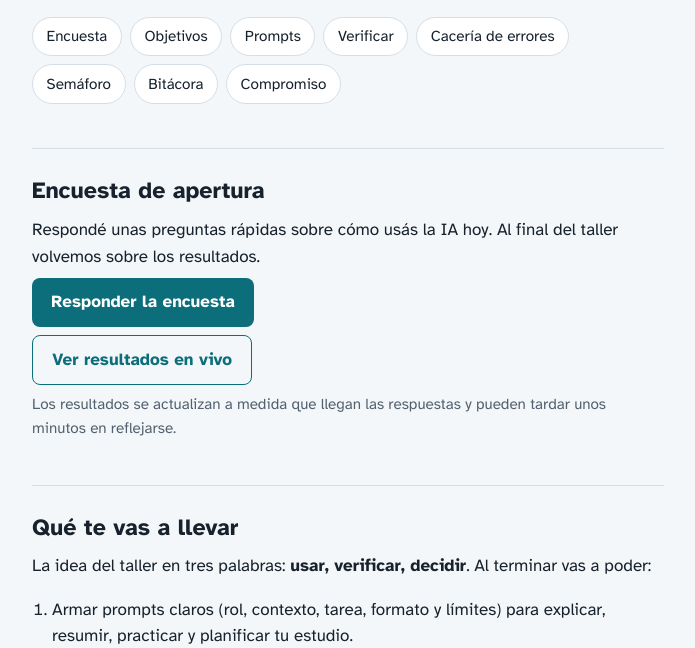
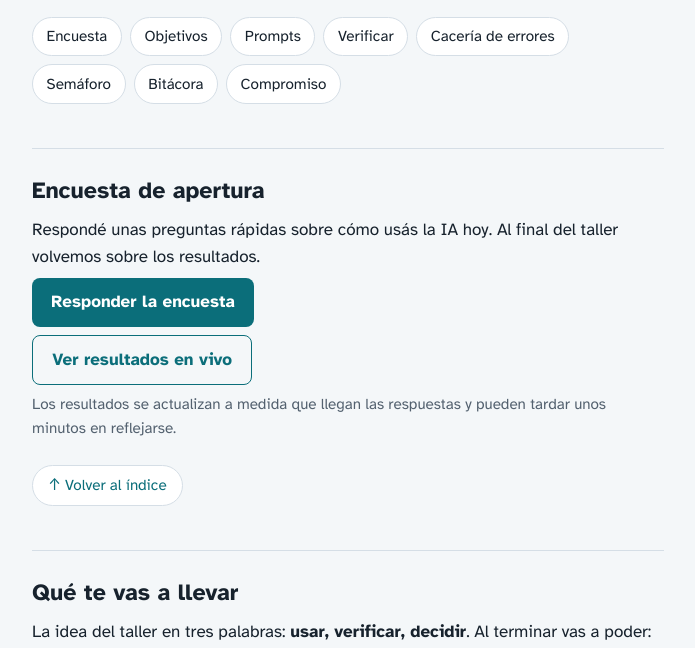
Before and after one commit to LeoUnahur/Guia_taller_Entrena_la_maquina, a plain HTML site: page index.html in a window 1280 px wide. Shown: the part 152-800 px from the top of the page, without its empty margins (292-987 px from the left). Drawn offline with Linux system fonts and the light colour scheme.

Commit message:
botón al indice
Se agregó el botón volver al indice en todas las secciones

```diff
--- a/index.html
+++ b/index.html
@@ -37,6 +37,9 @@ button{font:inherit;font-weight:700;min-height:2.75rem;padding:.4rem 1.1rem;bord
 button.ghost{background:transparent;color:var(--accent);border:1px solid var(--accent)}
 .btn{display:inline-block;min-height:2.75rem;padding:.7rem 1.2rem;border-radius:.5rem;background:var(--accent);color:var(--accent-ink);font-weight:700;text-decoration:none}
 .btn.alt{background:transparent;color:var(--accent);border:1px solid var(--accent)}
+.top{margin:1.5rem 0 0}
+.top a{display:inline-block;padding:.5rem .95rem;border:1px solid var(--line);border-radius:999px;background:var(--surface);color:var(--accent);font-size:.95rem;text-decoration:none}
+.top a:hover{border-color:var(--accent)}
 pre{white-space:pre-wrap;word-wrap:break-word;overflow-wrap:anywhere;background:var(--surface);border:1px solid var(--line);border-radius:.5rem;padding:.85rem 1rem;font:inherit;font-size:.98rem;margin:.6rem 0}
 .case{background:var(--surface);border:1px solid var(--line);border-radius:.6rem;padding:.85rem 1rem;margin:.75rem 0}
 .case b{color:var(--accent)}
@@ -58,7 +61,7 @@ footer{margin-top:3rem;color:var(--muted);font-size:.95rem}
 </head>
 <body>
 <div class="wrap">
-<header>
+<header id="indice">
 <h1>Taller de IA para estudiantes</h1>
 <p class="lead">Todo el material del taller, para usar desde el celular y volver a consultar cuando quieras.</p>
 <nav aria-label="Contenido"><ul>
@@ -79,6 +82,7 @@ footer{margin-top:3rem;color:var(--muted);font-size:.95rem}
 <p><a class="btn" href="https://docs.google.com/forms/d/e/1FAIpQLSdzTcBsd25ryP1jUppXVKCtNdt0VNgSl-yYV3GOjDbaLygHeg/viewform" target="_blank" rel="noopener">Responder la encuesta</a></p>
 <p><a class="btn alt" href="https://docs.google.com/spreadsheets/d/e/2PACX-1vQ-OKHHllnkFvMAGZhtXwhXKemd8yMmy63PRstlL3BQ6Qmgzf4lVS49y6_wOeA9XqLibXp_NPbtG1aH/pubhtml?gid=343605443&single=true" target="_blank" rel="noopener">Ver resultados en vivo</a></p>
 <p class="note">Los resultados se actualizan a medida que llegan las respuestas y pueden tardar unos minutos en reflejarse.</p>
+<p class="top"><a href="#indice">↑ Volver al índice</a></p>
 </section>
 
 <section id="objetivos">
@@ -91,6 +95,7 @@ footer{margin-top:3rem;color:var(--muted);font-size:.95rem}
 <li>Entender que la IA aprende de datos, y por qué datos incompletos o sesgados producen errores.</li>
 <li>Empezar un hábito de uso con un disparador fijo y una bitácora de 4 semanas.</li>
 </ol>
+<p class="top"><a href="#indice">↑ Volver al índice</a></p>
 </section>
 
 <section id="prompts">
@@ -110,6 +115,7 @@ footer{margin-top:3rem;color:var(--muted);font-size:.95rem}
 <div class="prompt"><small>Entender de verdad</small><p id="p5">No me expliques: guiame con preguntas hasta que llegue solo/a a la respuesta.</p><button data-copy="p5">Copiar</button></div>
 <div class="prompt"><small>Chequear si sé</small><p id="p6">Voy a explicarte [tema] como si fueras un alumno de secundaria. Marcá mis errores y huecos, pero no me des la explicación completa.</p><button data-copy="p6">Copiar</button></div>
 <div class="prompt"><small>Verificar</small><p id="p7">¿En qué fuentes se apoya esta respuesta? Dame autores o títulos para que los pueda comprobar.</p><button data-copy="p7">Copiar</button></div>
+<p class="top"><a href="#indice">↑ Volver al índice</a></p>
 </section>
 
 <section id="verificar">
@@ -121,6 +127,7 @@ footer{margin-top:3rem;color:var(--muted);font-size:.95rem}
 <li><b>Probá con un caso:</b> hacé el cálculo o aplicá la idea a un ejemplo. Si falla, desconfiá.</li>
 </ol>
 <p><b>Señales de alerta:</b> datos muy precisos sin fuente, citas textuales «exactas», respuestas que te dan la razón enseguida y temas locales o recientes, como normativa argentina o resoluciones de tu facultad.</p>
+<p class="top"><a href="#indice">↑ Volver al índice</a></p>
 </section>
 
 <section id="errores">
@@ -132,6 +139,7 @@ footer{margin-top:3rem;color:var(--muted);font-size:.95rem}
 <div class="case"><b>Caso D</b><br>«Una tarjeta que cobra 5% de interés mensual compuesto equivale a un 60% anual, porque 5% × 12 = 60%.»</div>
 <div class="case"><b>Caso E</b><br>Pregunta: «Creo que 0,999… (infinitos nueves) es un poco menos que 1, ¿verdad?»<br>Respuesta: «¡Excelente observación, tenés toda la razón! Siempre queda una diferencia mínima.»</div>
 <p class="note">Los casos fueron armados para el taller: si buscás la cita del caso A, no la vas a encontrar. Las soluciones se publican en esta página después del taller.</p>
+<p class="top"><a href="#indice">↑ Volver al índice</a></p>
 </section>
 
 <section id="semaforo">
@@ -149,6 +157,7 @@ footer{margin-top:3rem;color:var(--muted);font-size:.95rem}
 <li>Usás la IA para que te tome preguntas de práctica antes de un parcial.</li>
 <li>La IA te da una cita bibliográfica y la copiás en tu trabajo sin buscar el libro.</li>
 </ol>
+<p class="top"><a href="#indice">↑ Volver al índice</a></p>
 </section>
 
 <section id="habito">
@@ -172,6 +181,7 @@ Cómo mejoraría el prompt la próxima vez:</pre>
 <h3>Tablero de 4 semanas</h3>
 <p class="note">Tildá los días en que estudiaste con IA. La meta es 3 sesiones por semana. Se guarda en este navegador.</p>
 <div id="board"></div>
+<p class="top"><a href="#indice">↑ Volver al índice</a></p>
 </section>
 
 <section id="compromiso">
@@ -187,6 +197,7 @@ Para qué la usé:
 Qué verifiqué y con qué fuente:
 Qué parte del trabajo es mía:</pre>
 <button class="ghost" data-copy="t3">Copiar plantilla</button>
+<p class="top"><a href="#indice">↑ Volver al índice</a></p>
 </section>
 
 <footer>Taller de Inteligencia Artificial · UNAHUR</footer>
```
